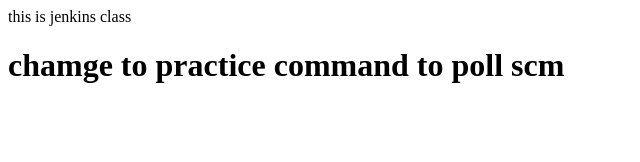
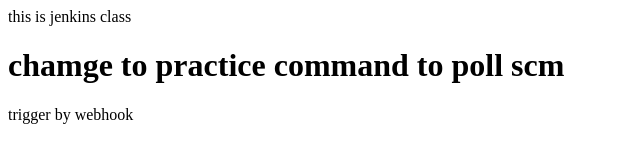
Before and after one commit to raghu-kadali/web-page, a plain HTML site: page index.html in a window 1280 px wide. Shown: the whole page, without its empty margins (0-640 px from the left). Drawn offline with Linux system fonts and the light colour scheme.

Commit message:
Update index.html

```diff
--- a/index.html
+++ b/index.html
@@ -1,2 +1,3 @@
 <p>this is jenkins class</p>
 <h1>chamge to practice command to poll scm</h1>
+<p>trigger by  webhook</p>
```
